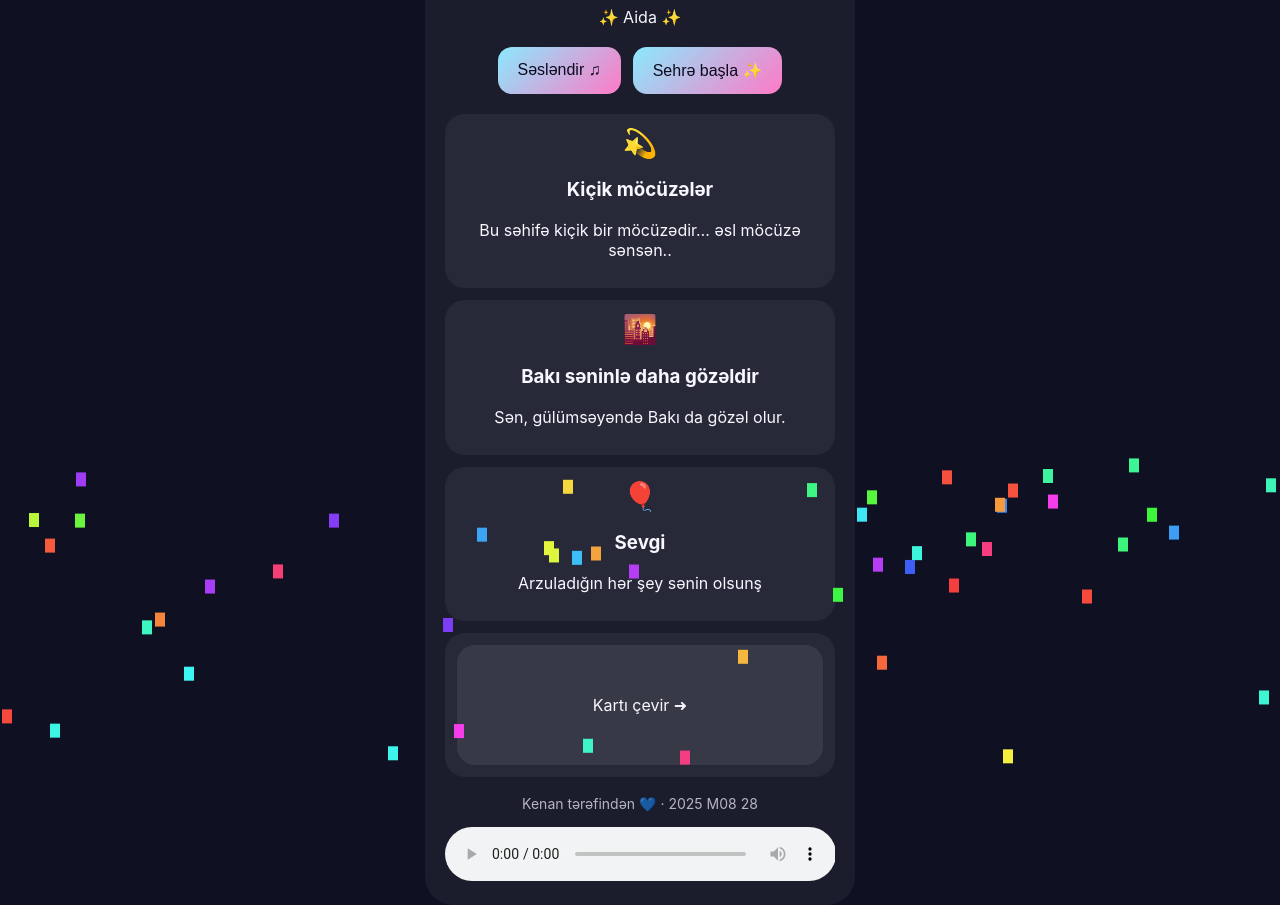
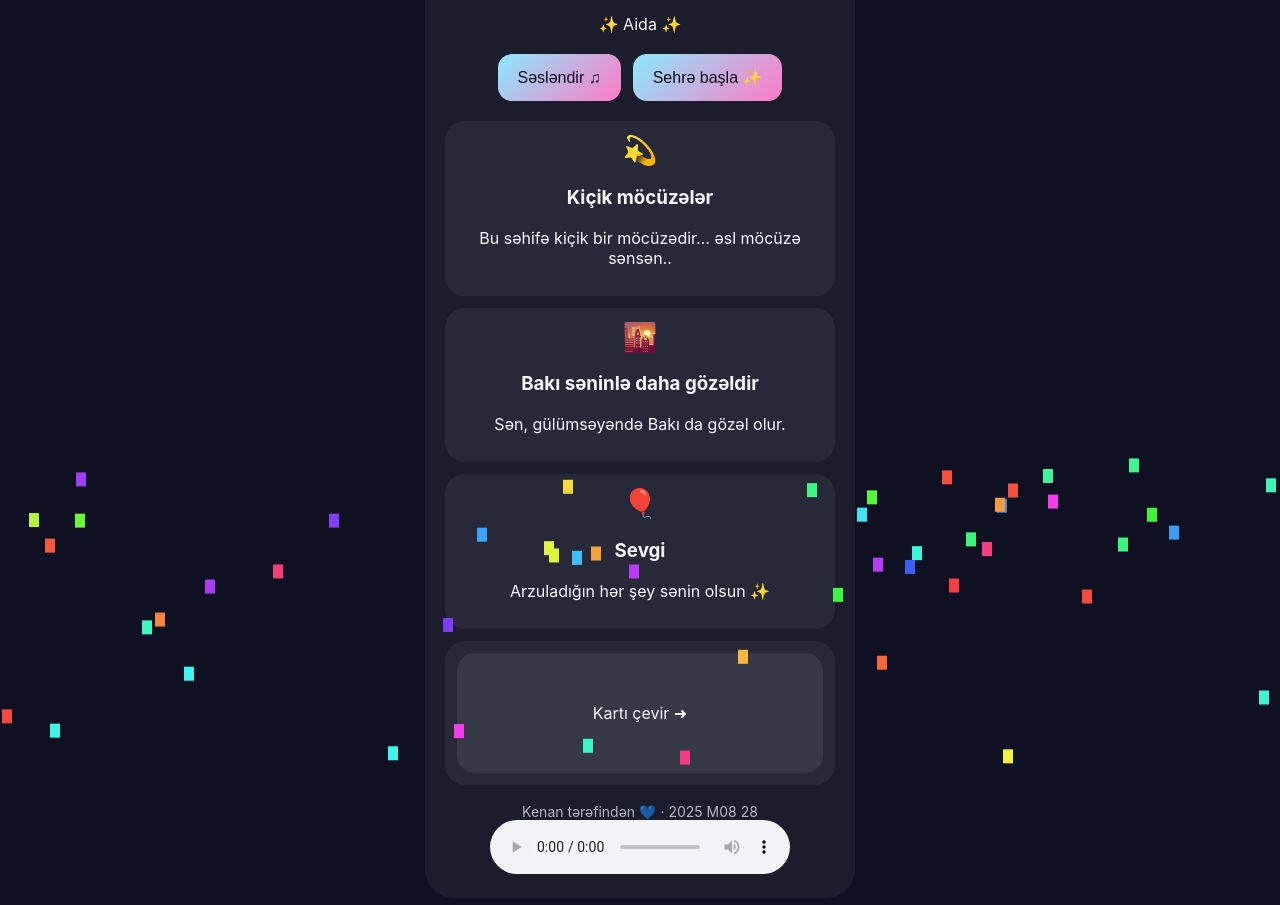
Before and after one commit to Kenan678/sefds, a plain HTML site: page index.html in a window 1280 px wide. Both pictures are taken after a click on the button "Sehrə başla ✨". Drawn offline with Linux system fonts and the light colour scheme.

Commit message:
Update index.html

```diff
--- a/index.html
+++ b/index.html
@@ -102,15 +102,7 @@
             transition: transform .8s;
         }
 
-        /* Hover effect for desktop */
-        @media (hover: hover) and (pointer: fine) {
         .flip:hover .flip-inner {
-                transform: rotateY(180deg);
-            }
-        }
-
-        /* Flipped state for mobile */
-        .flip-inner.flipped {
             transform: rotateY(180deg);
         }
 
@@ -135,12 +127,6 @@
             font-size: 14px;
             opacity: .7;
         }
-
-        audio {
-            margin-top: 15px;
-            width: 100%;
-            border-radius: 10px;
-        }
     </style>
 </head>
 <body>
@@ -150,32 +136,27 @@
         <div class="btn-container">
             <button id="musicBtn">Səsləndir ♫</button>
             <button id="magic">Sehrə başla ✨</button>
+
         </div>
 
         <div id="reveal" style="display:none;">
             <div class="grid">
                 <div class="tile"><span class="emoji">💫</span><h3>Kiçik möcüzələr</h3><p>Bu səhifə kiçik bir möcüzədir… əsl möcüzə sənsən..</p></div>
-                <div class="tile"><span class="emoji">🌇</span><h3>Bakı  səninlə daha gözəldir </h3><p>Sən, gülümsəyəndə Bakı da gözəl olur.</p></div>
-                <div class="tile"><span class="emoji">🎈</span><h3>Sevgi</h3><p>Arzuladığın hər şey sənin olsunş</p></div>
-                <div class="tile flip">
-                    <div class="flip-inner">
-                        <div class="face">Kartı çevir ➜</div>
-                        <div class="face back"><em>Bu səhifə kiçik bir səbəbdir… əsl səbəb sənsən. 💖</em></div>
-                    </div>
-                </div>
+                <div class="tile"><span class="emoji">🌇</span><h3>Bakı səninlə daha gözəldir </h3><p>Sən, gülümsəyəndə Bakı da gözəl olur.</p></div>
+                <div class="tile"><span class="emoji">🎈</span><h3>Sevgi</h3><p>Arzuladığın hər şey sənin olsun ✨</p></div>
+                <div class="tile flip"><div class="flip-inner"><div class="face">Kartı çevir ➜</div><div class="face back"><em>Bu səhifə kiçik bir səbəbdir… əsl səbəb sənsən Aida. 💖</em></div></div></div>
             </div>
             <footer>Kenan tərəfindən 💙 · <span id="date"></span></footer>
         </div>
 
+        <!-- Lokal MP3 fayl -->
         <audio id="audio" src="love.mp3" controls></audio>
 
         <script>
-            document.addEventListener('DOMContentLoaded', () => {
             // Typewriter effekti
             const lines = ['✨ Aida ✨', '✨ Sən çox gözəlsən ✨'];
             let li = 0, ci = 0;
             const typeEl = document.getElementById('type');
-
             function typeLoop() {
                 if (li >= lines.length) li = 0;
                 const text = lines[li];
@@ -183,7 +164,6 @@
                 if (ci <= text.length) setTimeout(typeLoop, 40);
                 else setTimeout(() => { ci = 0; li++; typeLoop(); }, 1200);
             }
-
             typeLoop();
 
             // Sehrə başla + confetti
@@ -206,20 +186,12 @@
                 }
             });
 
-                // Səsləndir düyməsi
+            // Səsləndir düyməsi - lokal MP3
             document.getElementById('musicBtn').addEventListener('click', () => {
                 const audio = document.getElementById('audio');
                 audio.currentTime = 0;
                 audio.play().catch(() => alert("Yenidən klikləyin."));
             });
-
-                // Flip kart kliklə açılıb-bağlanması (mobil üçün)
-                document.querySelectorAll('.flip').forEach(flip => {
-                    flip.addEventListener('click', () => {
-                        flip.querySelector('.flip-inner').classList.toggle('flipped');
-                    });
-                });
-            });
         </script>
     </div>
 </body>
```
Lines whose indentation alone changed are shown as unchanged.
